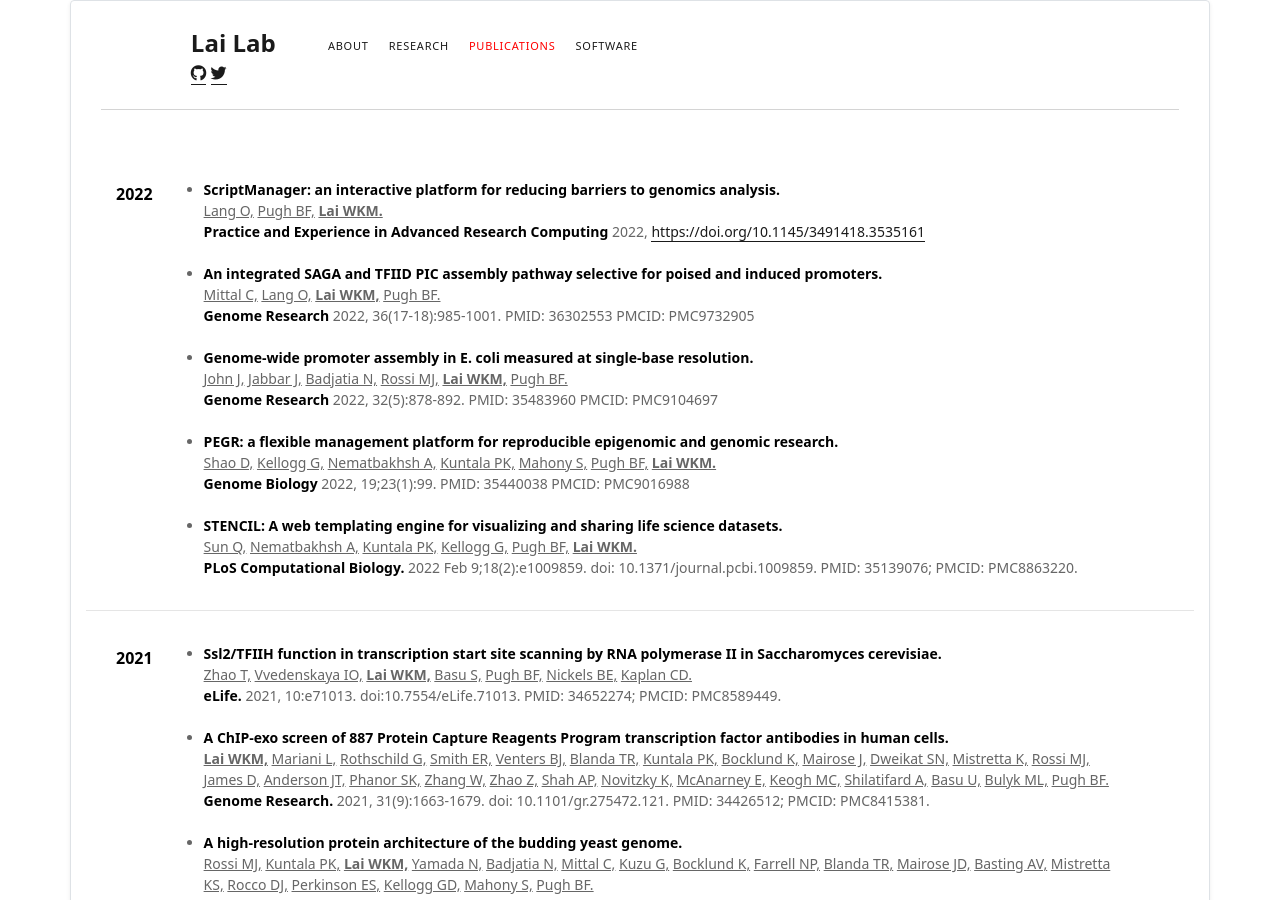
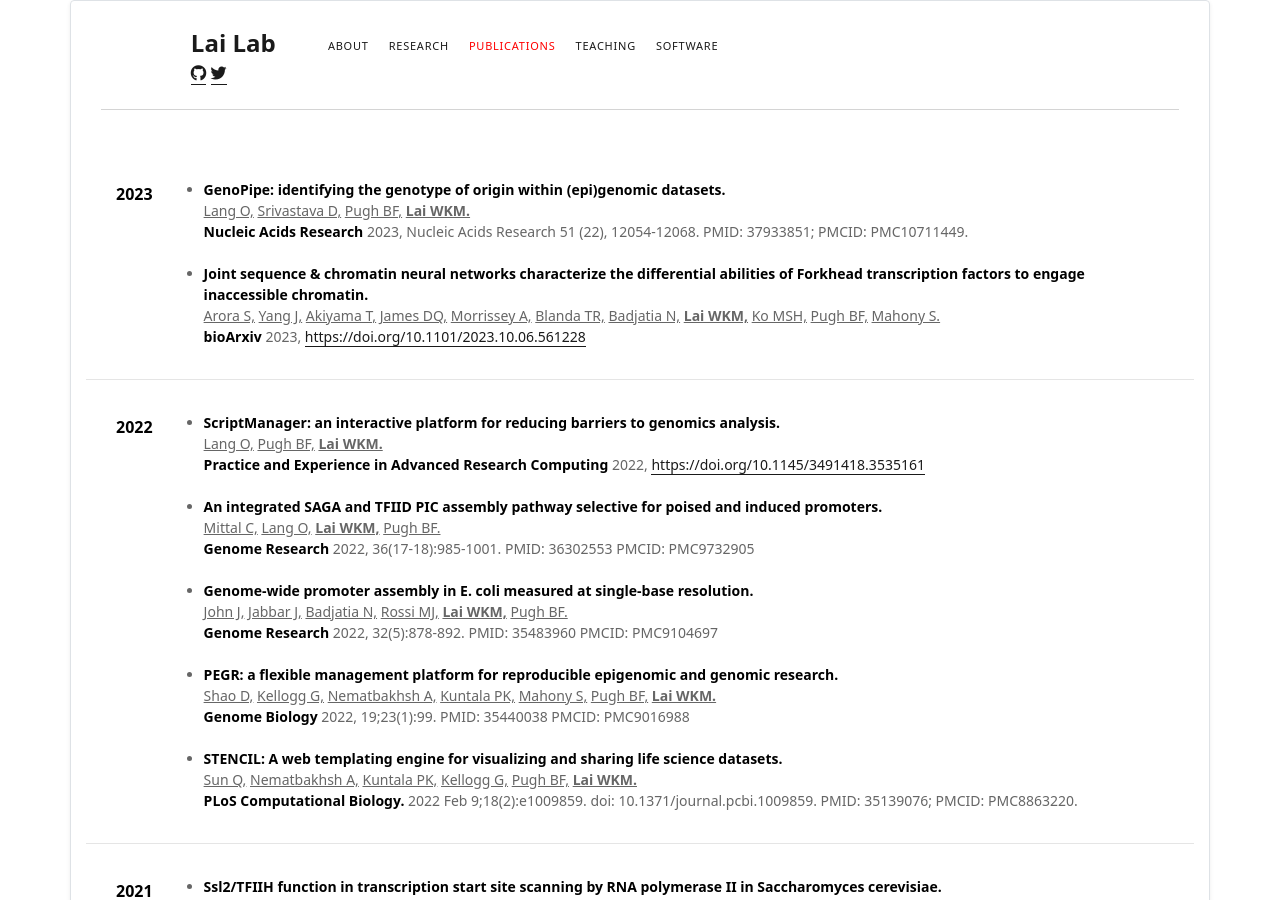
Before and after one commit to WilliamKMLai/WilliamKMLai.github.io, a Jekyll site: the page built from publications.html, in a window 1280 px wide and 900 px high. Built offline with Jekyll 4.4.1, drawn with Linux system fonts in a browser that asks for light colours; nearby versions of some CDN libraries.

Commit message:
update to 2024

```diff
--- a/_config.yml
+++ b/_config.yml
@@ -12,5 +12,5 @@
   - jekyll-sitemap
 
 # Custom vars
-github: https://github.com/WilliamKMLai
+github: https://github.com/EpiGenomicsCode
 twitter: https://twitter.com/WilliamKMLai
--- a/_data/navigation.yml
+++ b/_data/navigation.yml
@@ -4,5 +4,7 @@
   link: /research.html
 - name: Publications
   link: /publications.html
+- name: Teaching
+  link: /teaching.html
 - name: Software
   link: /software.html
--- a/publications.html
+++ b/publications.html
@@ -9,6 +9,24 @@
 </style>
 
 
+<div class="box">
+<div class="title_year">
+	<p>2023</p>
+</div>
+		<div class="Publications_text">
+			<ul>
+				<li><p><b><span style="color: black">GenoPipe: identifying the genotype of origin within (epi)genomic datasets.</span></b><br />
+				<span style="color:"><u>Lang O,</u> <u>Srivastava D,</u> <u>Pugh BF,</u> <strong><u>Lai WKM.</u></strong> </span><br />
+				<span style="color:black"><b>Nucleic Acids Research</b></span> 2023, Nucleic Acids Research 51 (22), 12054-12068. PMID: 37933851; PMCID: PMC10711449.</p>
+
+				<li><p><b><span style="color: black">Joint sequence & chromatin neural networks characterize the differential abilities of Forkhead transcription factors to engage inaccessible chromatin.</span></b><br />
+				<span style="color:"><u>Arora S,</u> <u>Yang J,</u> <u>Akiyama T,</u> <u>James DQ,</u> <u>Morrissey A,</u> <u>Blanda TR,</u> <u>Badjatia N,</u> <strong><u>Lai WKM,</u></strong> <u>Ko MSH,</u> <u>Pugh BF,</u> <u>Mahony S.</u></span><br />
+				<span style="color:black"><b>bioArxiv</b></span> 2023, <a href="https://doi.org/10.1101/2023.10.06.561228">https://doi.org/10.1101/2023.10.06.561228</a> </p>
+			</ul>
+		</div>
+</div>
+
+<hr />
 
 <div class="box">
 <div class="title_year">
--- a/research.html
+++ b/research.html
@@ -12,6 +12,10 @@
 
           <h4>Highlights</h4>
           <ul>
+            <li><p><b><span style="color: black">GenoPipe: identifying the genotype of origin within (epi)genomic datasets.</span></b><br />
+    				<span style="color:"><u>Lang O,</u> <u>Srivastava D,</u> <u>Pugh BF,</u> <strong><u>Lai WKM.</u></strong> </span><br />
+    				<span style="color:black"><b>Nucleic Acids Research</b></span> 2023, Nucleic Acids Research 51 (22), 12054-12068. PMID: 37933851; PMCID: PMC10711449.</p>
+
             <li><p><b><span style="color: black">ScriptManager: an interactive platform for reducing barriers to genomics analysis.</span></b><br />
     				<span style="color:"><u>Lang O,</u> <u>Pugh BF,</u> <u>Lai WKM</u> <strong><u>Lai WKM.</u></strong></span><br />
     				<span style="color:black"><b>Practice and Experience in Advanced Research Computing</b></span> 2022, <a href="https://dl.acm.org/doi/fullHtml/10.1145/3491418.3535161">https://doi.org/10.1145/3491418.3535161</a> </p>
```
Also changed, not shown: other parts of research.html (+1 -1 lines), index.html (+17 -24 lines), teaching.html (added, +78 -0 lines), _sass/main.scss (line endings or trailing spaces), assets/images/access_logo.jpeg (added), 1 other file.
